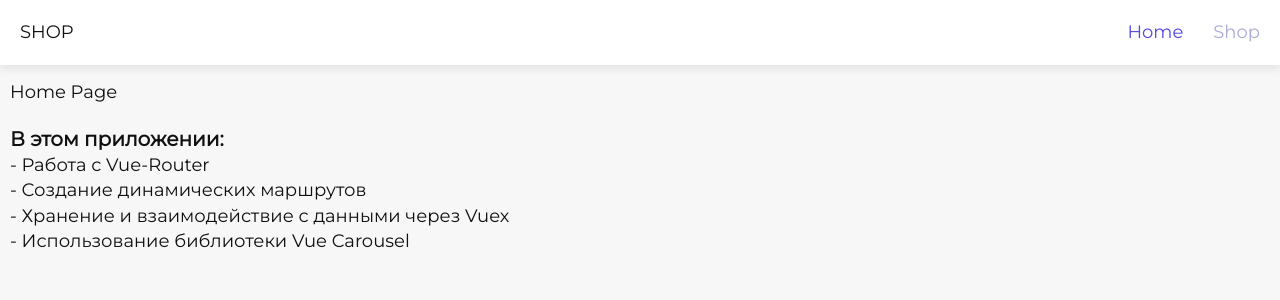
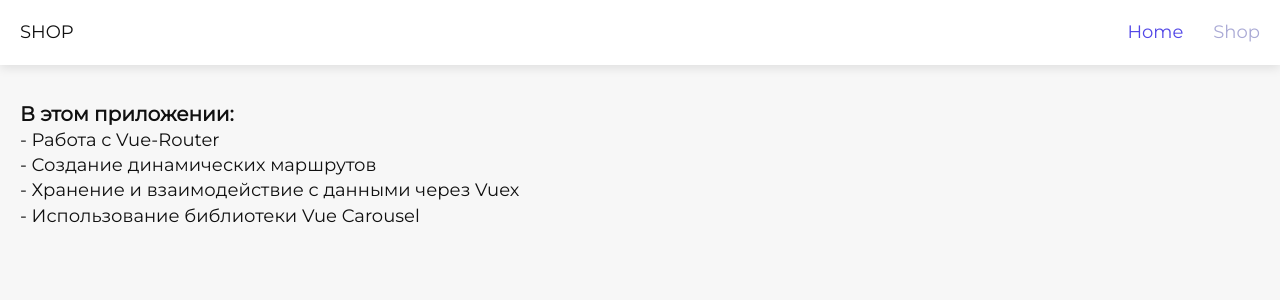
Before and after one commit to lunar616/Shop-App, a Vue app: page /#/ in a window 1280 px wide. Shown: the top 300 px of the page. Built offline with nearby package versions, Linux system fonts and the light colour scheme.

Commit message:
fixed: подправил стили home

```diff
--- a/src/assets/scss/main.scss
+++ b/src/assets/scss/main.scss
@@ -42,6 +42,7 @@ form {
 }
 
 section {
+  padding: 0 20px;
   height: 100%;
 }
 
--- a/src/pages/Home/Home.module.scss
+++ b/src/pages/Home/Home.module.scss
@@ -1,9 +1,5 @@
-.container-title {
-  padding: 0 10px
-}
-
 .home {
-  padding: 20px 10px 0 10px;
+  padding-top: 20px;
 }
 
 .home-title {
--- a/src/pages/Home/Home.vue
+++ b/src/pages/Home/Home.vue
@@ -2,8 +2,6 @@
   <div class="wrapper-content wrapper-content--fixed">
     <section>
       <div class="container">
-        <h1 class="container-title">Home Page</h1>
-
         <div class="home">
           <h2 class="home-title">В этом приложении:</h2>
           <p class="home-text">- Работа с Vue-Router</p>
```
